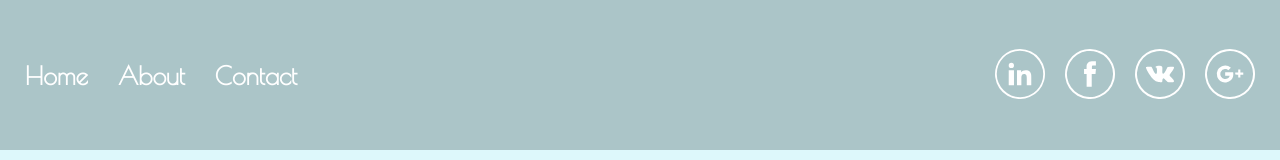
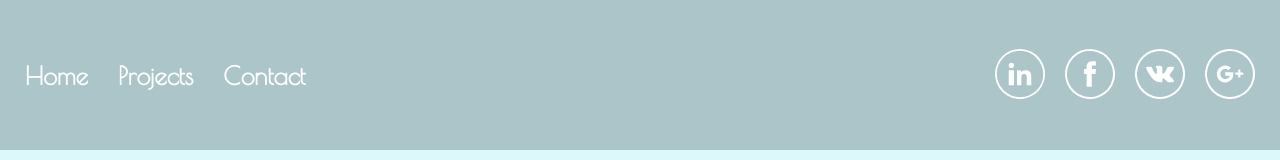
Before and after one commit to Shkvo/shkvo-dev, a React (Create React App) app: page / in a window 1280 px wide. Shown: the top 160 px of the page. Built offline with nearby package versions, Linux system fonts and the light colour scheme.

Commit message:
Edit header

```diff
--- a/src/Header.js
+++ b/src/Header.js
@@ -12,25 +12,22 @@ const Header =  () => (
     <header>
         <nav className="navigation header-el">
             <Link className="navigation__home" to="/">Home</Link>
-            <Link className="navigation__about" to="/about">About</Link>
+            <Link className="navigation__projects" to="/projects">Projects</Link>
             <Link className="navigation__contact" to="/contact">Contact</Link>
         </nav>
+        {/* <img className="header-el" id="f1" src={logo} /> */}
         <object className="header-el" id="f1" data={logo} type="image/svg+xml" aria-label="logo"></object>
         <div className="header-el socials">
             <a className="linkedin" target="_blanc" href="https://www.linkedin.com/in/dima-bazanov-8bb743112/">
-                {/* <object data={lIn} aria-label="linkedin" type="image/svg+xml"></object> */}
                 <img src={lIn} alt="linkedin"/>
             </a>
             <a className="facebook" target="_blanc" href="https://www.facebook.com/dima.shkvo">
-                {/* <object data={f} aria-label="facebook" type="image/svg+xml"></object> */}
                 <img src={f} alt="facebook" />
             </a>
             <a className="vk" target="_blanc" href="https://vk.com/shkvoo">
-                {/* <object data={vk} aria-label="vk" type="image/svg+xml"></object> */}
                 <img src={vk} alt="vk" />
             </a>
             <a className="google" target="_blanc" href="https://plus.google.com/u/1/101098979884832608778">
-                {/* <object data={g} aria-label="google+" type="image/svg+xml"></object> */}
                 <img src={g} alt="google+" />
             </a>
         </div>
--- a/src/css/Header.css
+++ b/src/css/Header.css
@@ -7,7 +7,8 @@ header {
   align-items: center;
   background: #ABC5C8;
   height: 100vh;
-  animation: header-to-top 1.1s 4.2s ease-out forwards;
+  /* animation: header-to-top 1.1s 4.2s ease-out forwards; */
+  animation: header-to-top 1.1s 4.2s cubic-bezier(0.455, 0.03, 0.515, 0.955) forwards;
 }
 
 .navigation > a{
@@ -76,7 +77,7 @@ header {
   animation: navigation 1s 4.75s ease-in-out forwards;
 }
 
-.navigation__about {
+.navigation__projects {
   animation: navigation 1s 4.65s ease-in-out forwards;
 }
 
--- a/src/css/keyframes.css
+++ b/src/css/keyframes.css
@@ -1,3 +1,5 @@
+
+
 @keyframes tangle {
     0% {
         transform: translate(0px, 0px);
```
Also changed, not shown: src/svg/Shkvo.svg.
